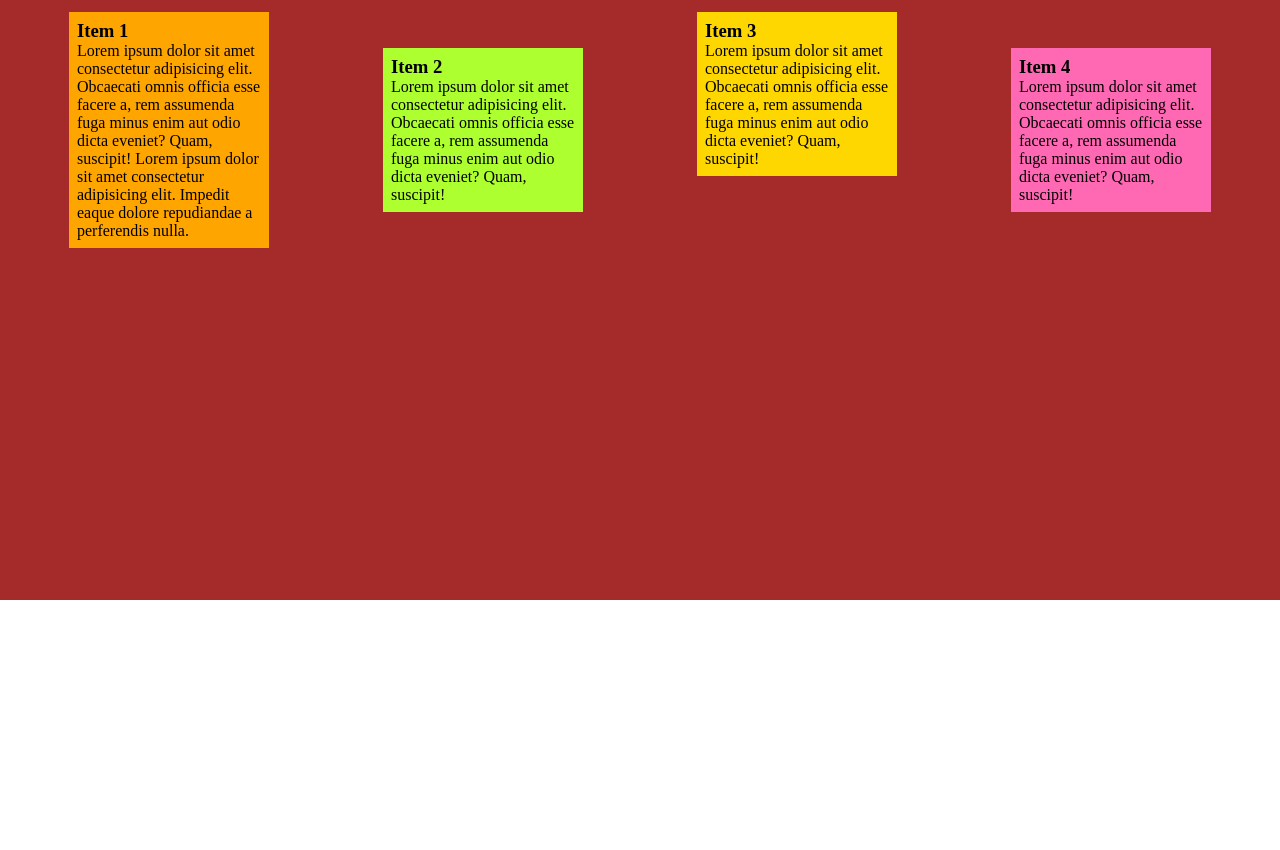
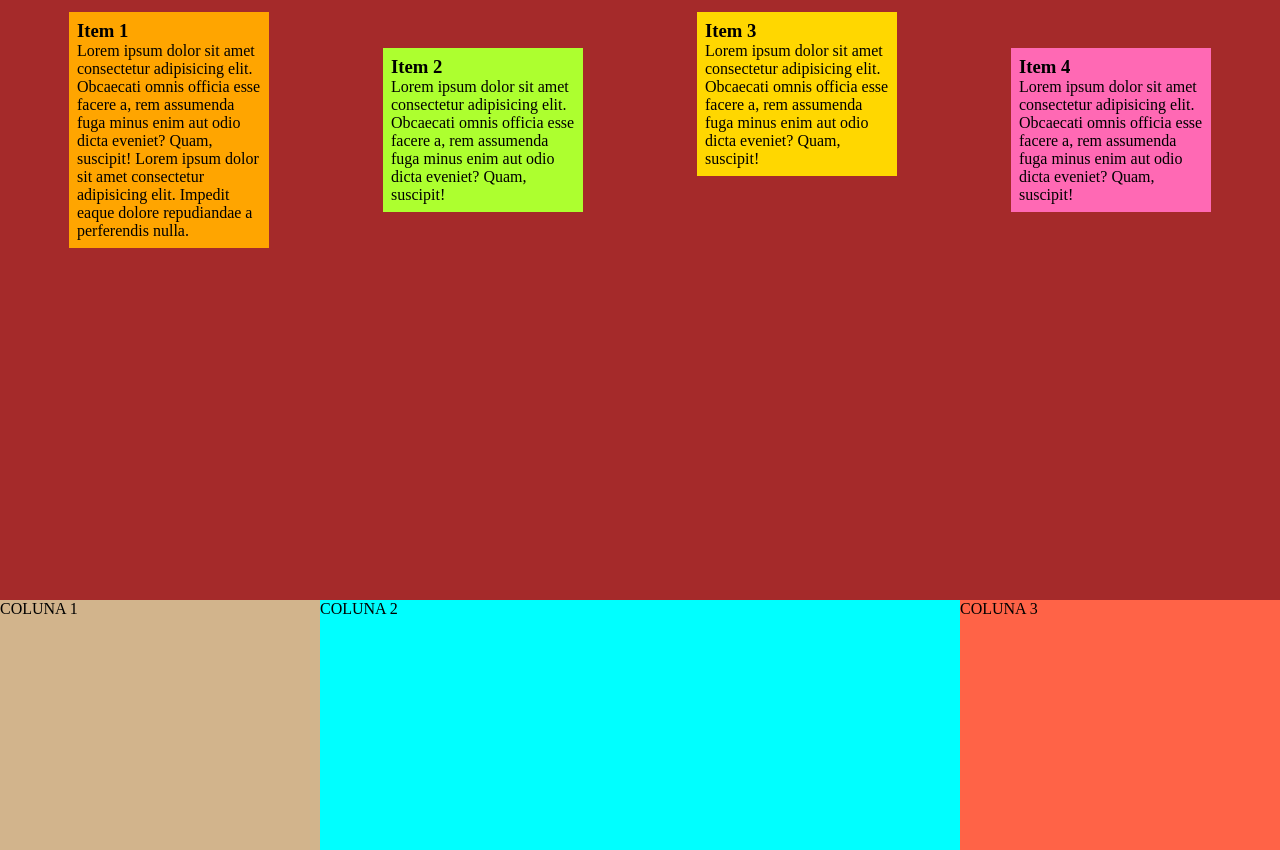
Before and after one commit to KSSIMIRO/estudando-CSS, a plain HTML site: page aula-050723/flexbox/index.html in a window 1280 px wide. Before the commit the page ends 800 px from the top, so only its background shows below. Drawn offline with Linux system fonts and the light colour scheme.

Commit message:
tamanho da coluna

```diff
--- a/aula-050723/flexbox/css/styles.css
+++ b/aula-050723/flexbox/css/styles.css
@@ -49,3 +49,24 @@
     width: 200px;
     padding: 8px;
 }
+
+.container-2 {
+    background-color: chocolate;
+    height: 250px;
+    display: flex;
+}
+
+.coluna-1 {
+    background-color: tan;
+    flex: 1;
+}
+
+.coluna-2 {
+    background-color: aqua;
+    flex: 2; /* ocupa uma porção do espaço disponivel */
+}
+
+.coluna-3 {
+    background-color: tomato;
+    flex: 1; /* ocupa uma porção do espaço disponivel */
+}
--- a/aula-050723/flexbox/index.html
+++ b/aula-050723/flexbox/index.html
@@ -34,5 +34,11 @@
             eveniet? Quam, suscipit!
         </div>
     </div>
+
+    <div class="container-2">
+        <div class="coluna-1">COLUNA 1</div>
+        <div class="coluna-2">COLUNA 2</div>
+        <div class="coluna-3">COLUNA 3</div>
+    </div>
 </body>
 </html>
```
